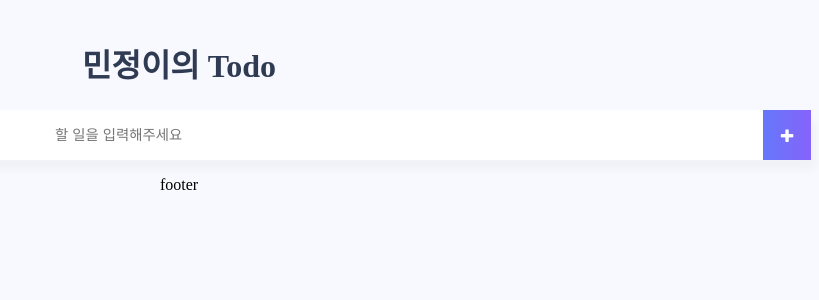
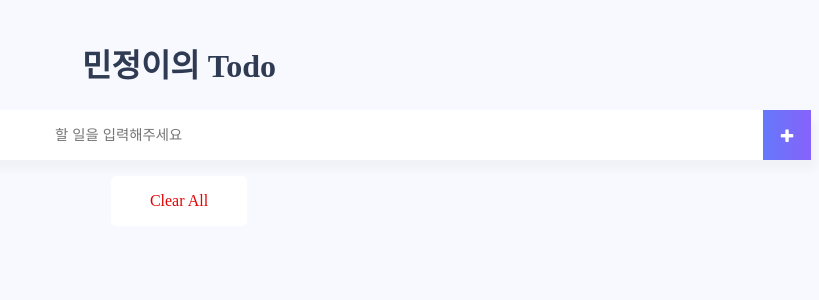
Before and after one commit to minjungx2/vue-todo, a Vue app: page / in a window 1280 px wide. Shown: the top 300 px of the page, without its empty margins (461-1280 px from the left). Built offline with nearby package versions, Linux system fonts and the light colour scheme.

Commit message:
컴포넌트간 todoItem 공유를 위해 props, $emit 사용

```diff
--- a/src/App.vue
+++ b/src/App.vue
@@ -1,9 +1,9 @@
 <template>
   <div id="app">
     <TodoHeader></TodoHeader>
-    <TodoInput></TodoInput>
-    <TodoList></TodoList>
-    <todo-footer></todo-footer>
+    <TodoInput @addTodo="addTodo"></TodoInput>
+    <TodoList v-bind:propsData="todoItems" @removeTodo="removeTodo"></TodoList>
+    <todo-footer @removeAll="clearAll"></todo-footer>
   </div>
 </template>
 
@@ -19,6 +19,37 @@ export default {
     'TodoInput': TodoInput,
     'TodoList': TodoList,
     'TodoFooter': TodoFooter
+  },
+
+  data() {
+    return {
+      todoItems: []
+    }
+  },
+
+  created() {
+    if (localStorage.length > 0) {
+        for (let i = 0; i <localStorage.length; i++) {
+            this.todoItems.push(localStorage.key(i));
+        }
+    }
+  },
+
+  methods: {
+    addTodo(todoItem) {
+      localStorage.setItem(todoItem, todoItem);
+      this.todoItems.push(todoItem);
+    },
+
+    clearAll() {
+      localStorage.clear();
+      this.todoItems = [];
+    },
+
+    removeTodo(todoItem, index) {
+      localStorage.removeItem(todoItem);
+      this.todoItems.splice(index, 1);
+    }
   }
 }
 </script>
--- a/src/components/TodoFooter.vue
+++ b/src/components/TodoFooter.vue
@@ -1,13 +1,32 @@
 <template>
-    <div>footer</div>
+    <div class="clearAllContainer">
+        <span class="clearAllBtn" @click="clearTodo">Clear All</span>
+    </div>
 </template>
 
 <script>
 export default {
+    methods: {
+        clearTodo() {
+            this.$emit('removeAll')
+        }
+    }
 
 }
 </script>
 
 <style scoped>
+.clearAllContainer {
+    width: 8.5rem;
+    height: 50px;
+    line-height: 50px;
+    background-color: white;
+    border-radius: 5px;
+    margin: 0 auto;
+}
+.clearAllBtn {
+    color: #e20303;
+    display: black;
+}
 
 </style>
--- a/src/components/TodoInput.vue
+++ b/src/components/TodoInput.vue
@@ -24,7 +24,7 @@ export default {
         addTodo() {
             if (this.newTodoItem !== "") {
                 let value = this.newTodoItem && this.newTodoItem.trim();
-                localStorage.setItem(value, value);
+                this.$emit('addTodo', value);
                 this.clearInput();
             }
         },
--- a/src/components/TodoList.vue
+++ b/src/components/TodoList.vue
@@ -2,7 +2,7 @@
     <section>
         <ul>
             <li
-            v-for="(todoItem, index) in todoItems"
+            v-for="(todoItem, index) in propsData"
             :key="todoItem"
             class="shadow">
                 <i class="checkBtn fa fa-check" aria-hidden="true"></i>
@@ -17,24 +17,13 @@
 
 <script>
 export default {
-    data() {
-        return {
-            todoItems: []
-        }
-    },
-
-    created() {
-        if (localStorage.length > 0) {
-            for (let i = 0; i <localStorage.length; i++) {
-                this.todoItems.push(localStorage.key(i));
-            }
-        }
-    },
+    props: [
+        'propsData'
+    ],
 
     methods: {
         removeTodo(todoItem, index) {
-            localStorage.removeItem(todoItem);
-            this.todoItems.splice(index, 1);
+            this.$emit('removeTodo', todoItem, index)
         }
     }
 }
```
